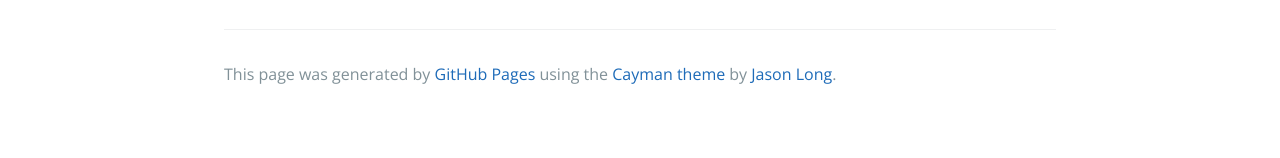
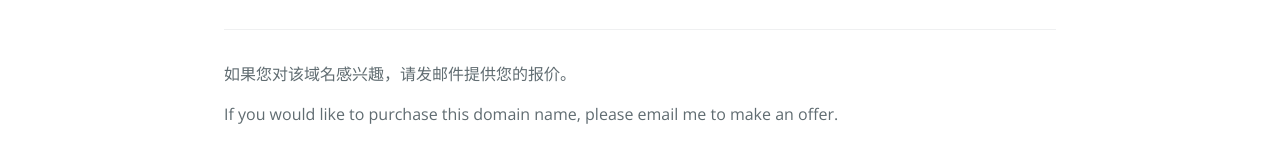
Before and after one commit to foous/foous.github.io, a plain HTML site: page index.html in a window 1280 px wide. Shown: the part 823-981 px from the top of the page. Before the commit the page ends 941 px from the top, so only its background shows below. Drawn offline with nearby package versions, Linux system fonts and the light colour scheme.

Commit message:
Update index.html

```diff
--- a/index.html
+++ b/index.html
@@ -2,7 +2,7 @@
 <html lang="en-us">
   <head>
     <meta charset="UTF-8">
-    <title>qingre.com 正在出售中 by foous</title>
+    <title>qingre.com 正在出售中</title>
     <meta name="viewport" content="width=device-width, initial-scale=1">
     <link rel="stylesheet" type="text/css" href="stylesheets/normalize.css" media="screen">
     <link href='https://fonts.googleapis.com/css?family=Open+Sans:400,700' rel='stylesheet' type='text/css'>
@@ -30,8 +30,9 @@
 </h3>
 
       <footer class="site-footer">
+如果您对该域名感兴趣，请发邮件提供您的报价。</br></p>
+If you would like to purchase this domain name, please email me to make an offer.
 
-        <span class="site-footer-credits">This page was generated by <a href="https://pages.github.com">GitHub Pages</a> using the <a href="https://github.com/jasonlong/cayman-theme">Cayman theme</a> by <a href="https://twitter.com/jasonlong">Jason Long</a>.</span>
       </footer>
 
     </section>
```
